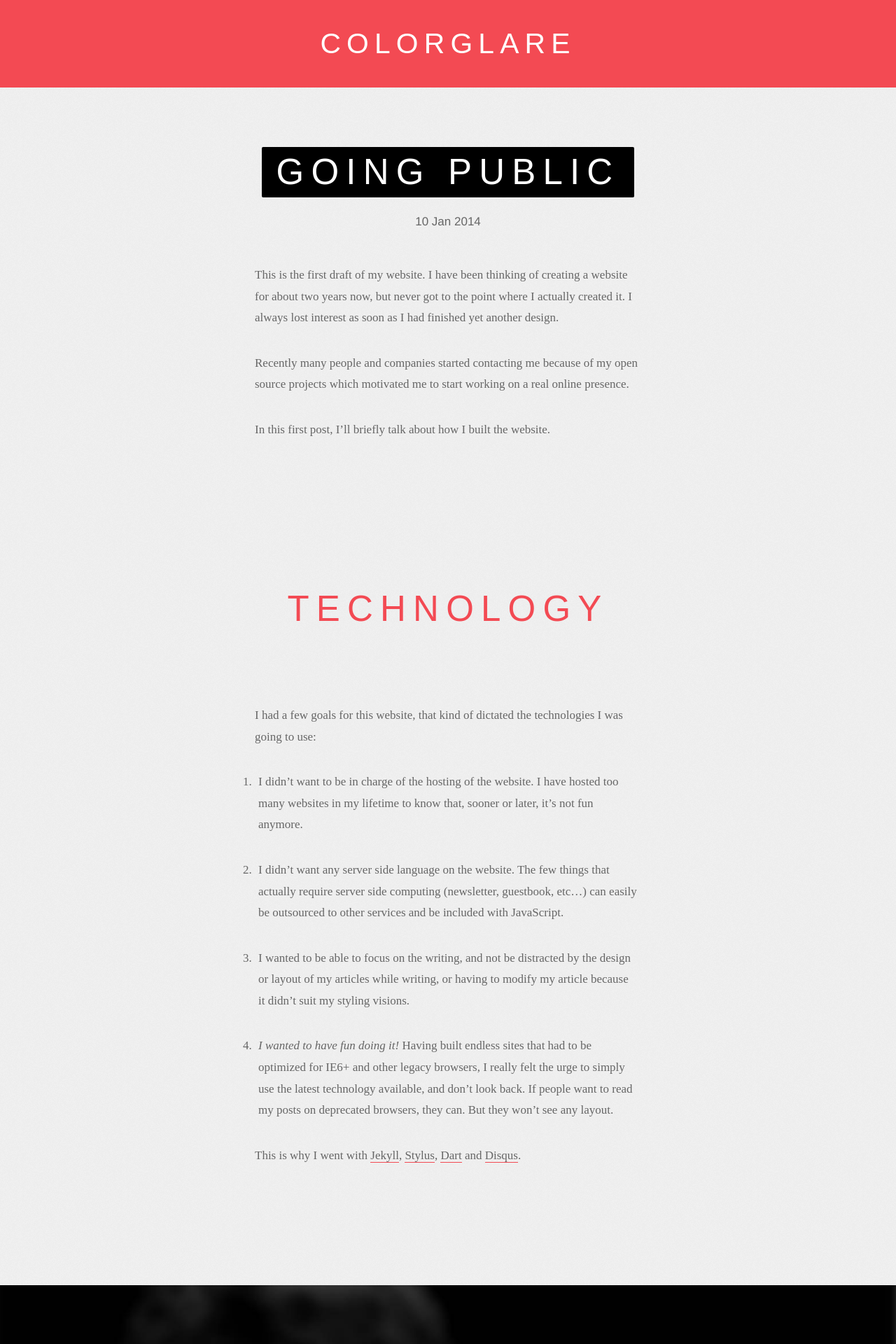
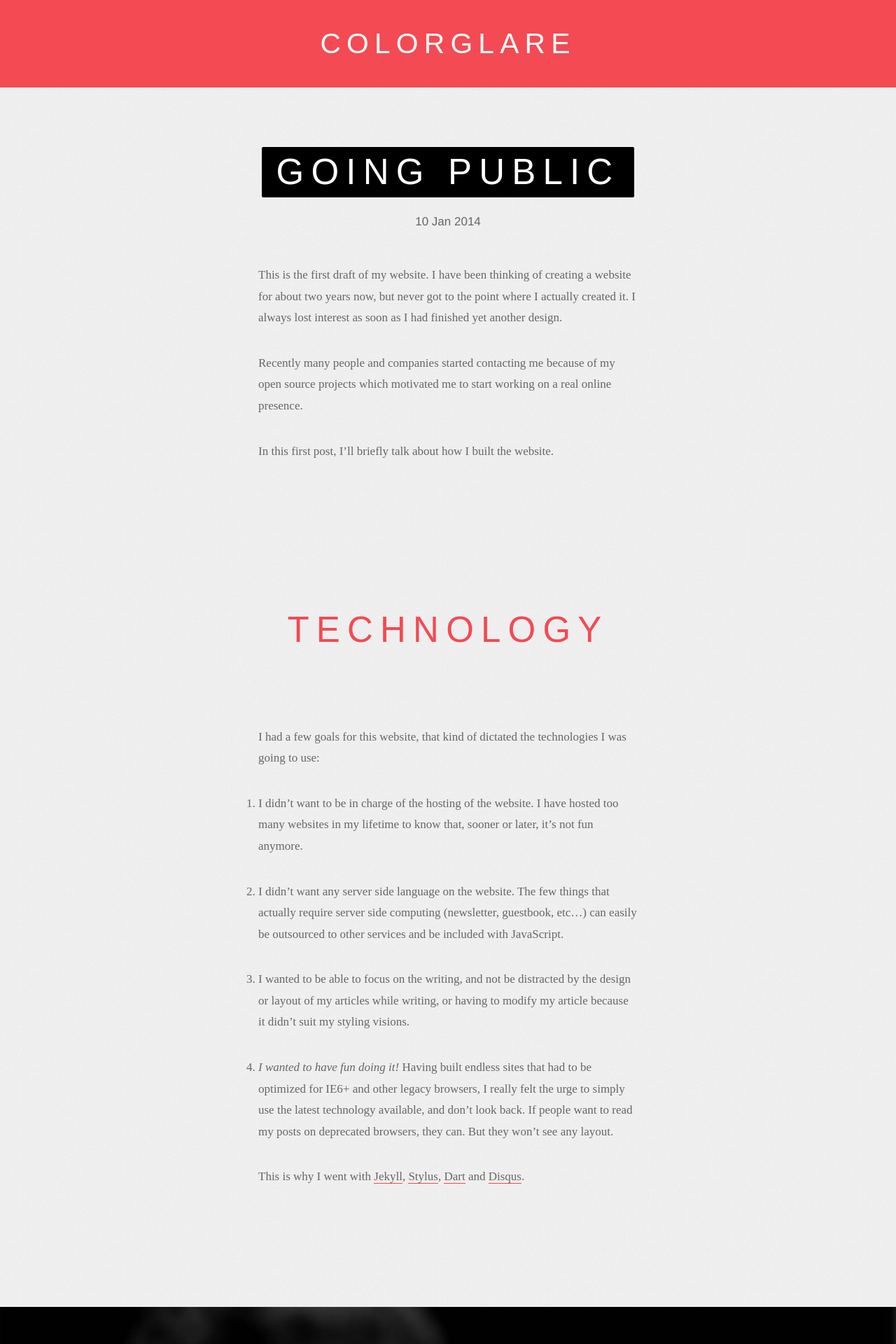
Before and after one commit to enyo/enyo.github.io, a Jekyll site: the page built from _posts/2014-01-09-going-public.md, in a window 1280 px wide. Shown: the top 1920 px of the page at 70% size. Built offline with Jekyll 4.4.1, drawn with Linux system fonts in a browser that asks for light colours; Markdown is read by kramdown in place of the engine named in the settings; comment, search, counter and statistics services are not loaded.

Commit message:
Improved the way centered content is positioned.

```diff
--- a/_css-source/functions.styl
+++ b/_css-source/functions.styl
@@ -2,8 +2,8 @@
 centered-content(double=false)
   max-width content-width + 10px
   if (double)
-    max-width content-width*2 + 10px + 60px
-  padding 0 5px 0 5px
+    max-width content-width*2 + 60px // 60px margin between
+  padding 0 10px 0 10px
   margin-left auto
   margin-right auto
   position relative
--- a/_posts/2014-01-09-going-public.md
+++ b/_posts/2014-01-09-going-public.md
@@ -200,9 +200,11 @@ site, the language really starts to shine the bigger your project gets.
   be serving a pure HTML site without CSS. Why? Because:
 </p>
 
-<blockquote><p>
-  I despise outdated browsers
-</p></blockquote>
+<section>
+  <blockquote><p>
+    I despise outdated browsers
+  </p></blockquote>
+</section>
 
 <p>
   In my line of work I'm constantly excited about new features the web has to offer
--- a/css/main.css
+++ b/css/main.css
@@ -607,7 +607,7 @@ body > footer p {
 }
 #post header {
   max-width: 562px;
-  padding: 0 5px 0 5px;
+  padding: 0 10px 0 10px;
   margin-left: auto;
   margin-right: auto;
   position: relative;
@@ -626,12 +626,13 @@ body > footer p {
 #post header time {
   display: block;
 }
-#post .content p,
-#post .content blockquote,
-#post .content ul,
-#post .content ol {
+#post .content > p,
+#post .content > blockquote,
+#post .content > ul,
+#post .content > ol,
+#post .content > section {
   max-width: 562px;
-  padding: 0 5px 0 5px;
+  padding: 0 10px 0 10px;
   margin-left: auto;
   margin-right: auto;
   position: relative;
@@ -690,7 +691,7 @@ body > footer p {
   zoom: 1;
 }
 #post .content .side-by-side .side {
-  max-width: 552px;
+  max-width: 542px;
 }
 #post .content .side-by-side .side > p:first-child {
   margin-top: 0;
@@ -749,7 +750,7 @@ body > footer p {
 @media (max-width: 1200px) {
   #post .content .side-by-side {
     max-width: 562px;
-    padding: 0 5px 0 5px;
+    padding: 0 10px 0 10px;
     margin-left: auto;
     margin-right: auto;
     position: relative;
@@ -776,8 +777,8 @@ body > footer p {
   }
   #post .content .side-by-side {
     max-width: 562px;
-    max-width: 1174px;
-    padding: 0 5px 0 5px;
+    max-width: 1164px;
+    padding: 0 10px 0 10px;
     margin-left: auto;
     margin-right: auto;
     position: relative;
@@ -795,7 +796,7 @@ body > footer p {
 }
 #main #disqus-container {
   max-width: 562px;
-  padding: 0 5px 0 5px;
+  padding: 0 10px 0 10px;
   margin-left: auto;
   margin-right: auto;
   position: relative;
@@ -803,7 +804,7 @@ body > footer p {
 }
 .posts {
   max-width: 562px;
-  padding: 0 5px 0 5px;
+  padding: 0 10px 0 10px;
   margin-left: auto;
   margin-right: auto;
   position: relative;
```
Also changed, not shown: _css-source/site-post.styl (+4 -4 lines).
